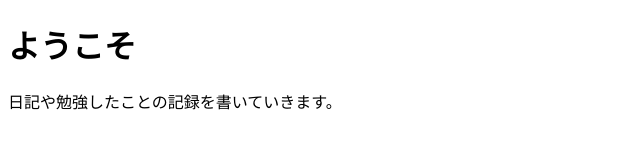
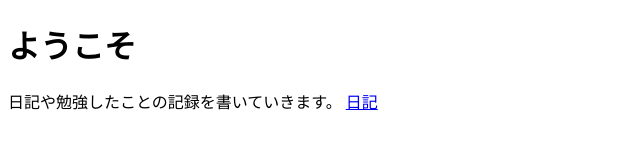
Before and after one commit to himarun/diary, a plain HTML site: page index.html in a window 1280 px wide. Shown: the full height of the page, 0-640 px from the left. Drawn offline with Linux system fonts and the light colour scheme.

Commit message:
2025_08_03

```diff
--- a/index.html
+++ b/index.html
@@ -6,6 +6,8 @@
 </head>
 <body>
   <h1>ようこそ</h1>
-  <p>日記や勉強したことの記録を書いていきます。</p>
+  <p>日記や勉強したことの記録を書いていきます。
+    <a href="2025_08_03.html">日記</a>
+  </p>
 </body>
 </html>
```
